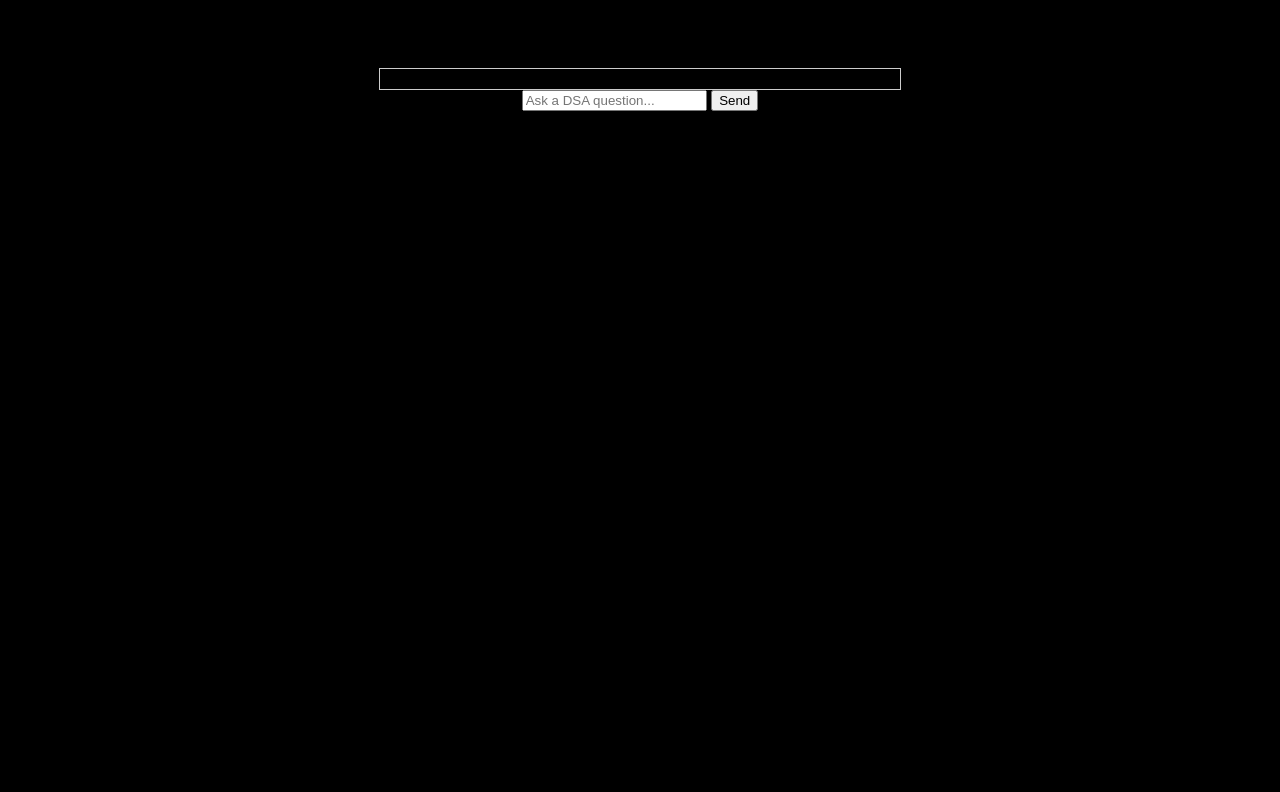
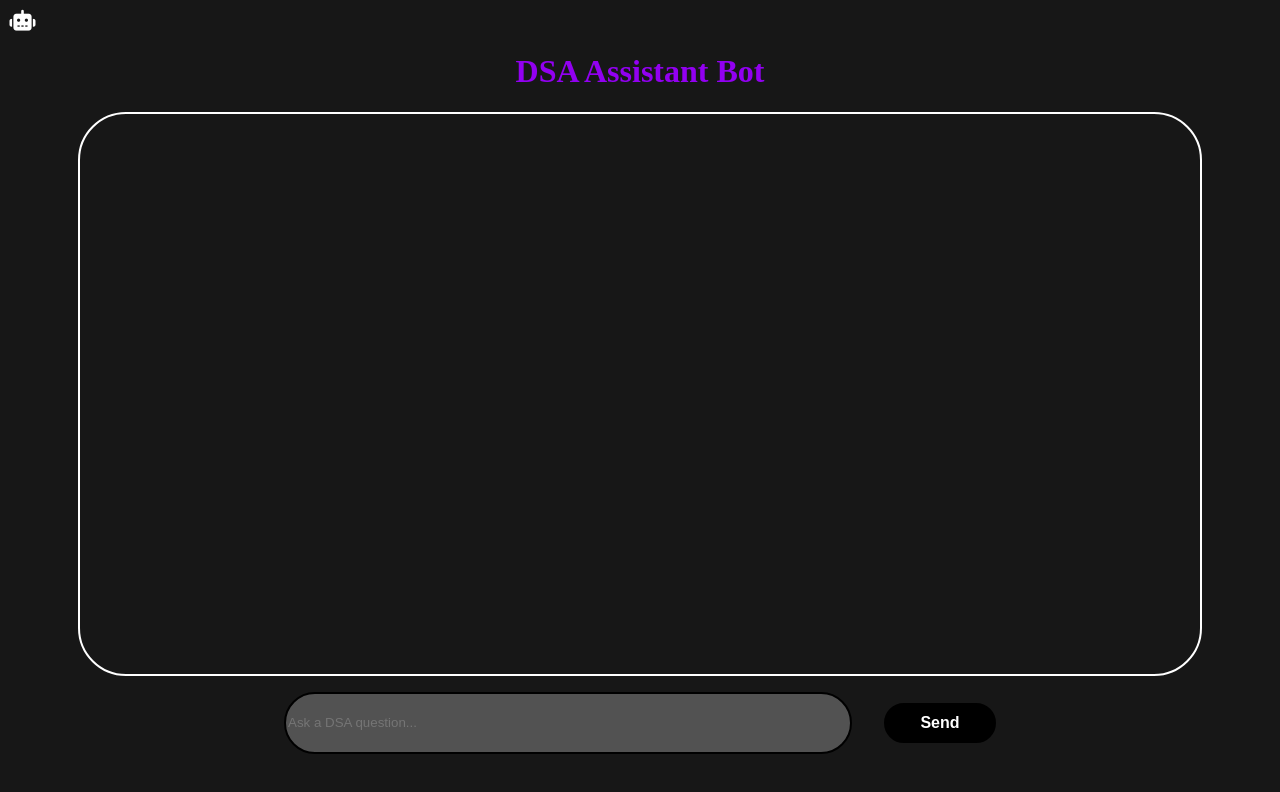
Before and after one commit to Kartikey-Pathak/First-AI-Integration, a website: page public/index.html in a window 1280 px wide. Drawn offline with Linux system fonts and the light colour scheme.

Commit message:
Update index.html

```diff
--- a/public/index.html
+++ b/public/index.html
@@ -4,9 +4,11 @@
     <meta charset="UTF-8">
     <meta name="viewport" content="width=device-width, initial-scale=1.0">
     <title>DSA Assistant Bot</title>
-    <style>
+    <link rel="stylesheet" href="style.css">
+    <link rel="stylesheet" href="https://cdnjs.cloudflare.com/ajax/libs/font-awesome/6.7.2/css/all.min.css">
+    <!-- <style>
         body { font-family: Arial, sans-serif; text-align: center; }
-        #chatbox { width: 90%; max-width: 500px; margin: auto; border: 1px solid #ccc; padding: 10px; }
+        /* #chatbox { width: 90%; max-width: 500px; margin: auto; border: 1px solid #ccc; padding: 10px; } */
         .user { color: blue; text-align: right; }
         .bot { color: white; text-align: left; }
 
@@ -16,13 +18,18 @@
         #chatbox{
             overflow-y: hidden;
         }
-    </style>
+    </style> -->
 </head>
 <body>
-    <h2>DSA Assistant Bot</h2>
+    <div class="logo"><i class="fa-solid fa-robot mode"></i></div>
+    <div class="txt">
+    <h1>DSA Assistant Bot</h1>
+</div>
     <div id="chatbox"></div>
-    <input type="text" id="userInput" placeholder="Ask a DSA question..." />
+    <div class="ask">
+    <input type="text" id="userInput" class="in" placeholder="Ask a DSA question..." />
     <button onclick="askBot()">Send</button>
+    </div>
 
     <script>
         async function askBot() {
@@ -39,6 +46,16 @@
 
             const data = await response.json();
             document.getElementById("chatbox").innerHTML += `<p class="bot">Bot: ${data.reply}</p> <br>`;
+
+            let mode=document.querySelector(".mode");
+            iswhite=false;
+
+            mode.addEventListener("click",()=>{
+                if(iswhite==false){
+                    document.querySelector(".in").style.backgroundColor="white";
+                }
+            })
+
         }
     </script>
 </body>
```
